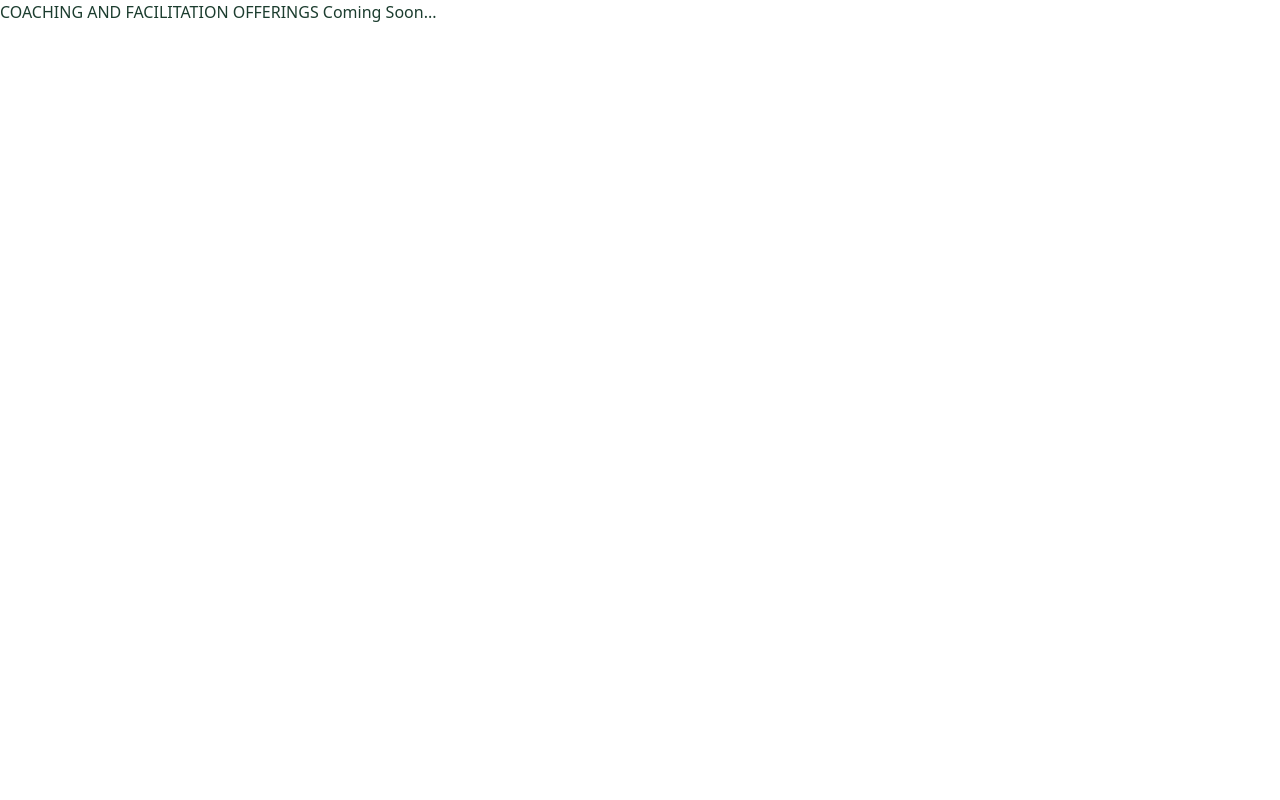
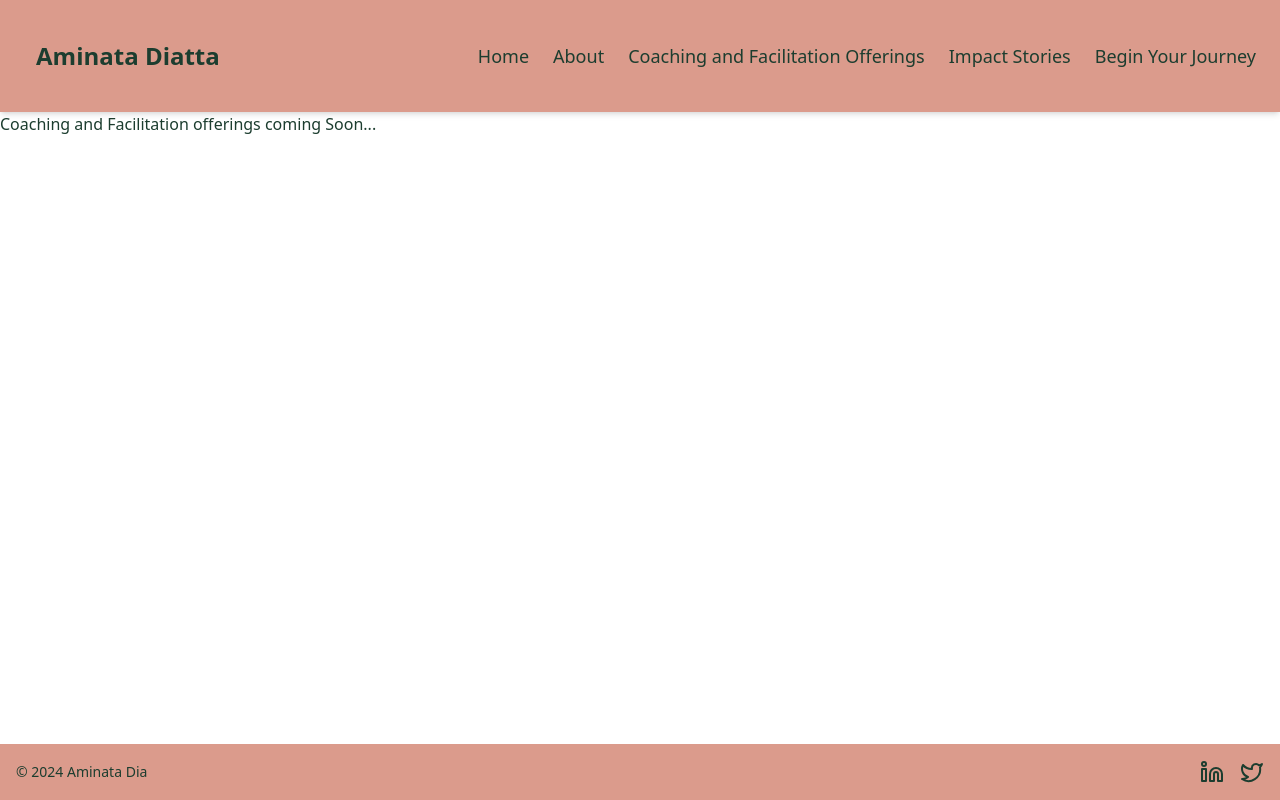
Before and after one commit to diattamo/add-coaching, a Next.js app: page /coaching-and-facilitation-offerings in a window 1280 px wide. Built offline with nearby package versions, Linux system fonts and the light colour scheme.

Commit message:
Refactorings + code simplifications

```diff
--- a/src/app/about/page.js
+++ b/src/app/about/page.js
@@ -1,18 +1,7 @@
 export default function About() {
-    return (
-      <h1>About Coming Soon...</h1>
-      // <>
-      //   <Head>
-      //     <title>ADD Coaching & Facilitation</title>
-      //     <meta name="description" content="Life Coaching and Facilitation" />
-      //     <meta name="viewport" content="width=device-width, initial-scale=1" />
-      //     <link rel="icon" href="/favicon.ico" />
-      //   </Head>
-      //   <Navbar/>
-      //   <main>
-      //     <h1>Services Coming Soon...</h1>
-      //   </main>
-      //   <Footer/>
-      // </>
-    );
-  }
+	return (
+		<main>
+			<h1>About Coming Soon...</h1>
+		</main>
+	);
+}
--- a/src/app/begin-your-journey/page.js
+++ b/src/app/begin-your-journey/page.js
@@ -1,18 +1,7 @@
 export default function Contact() {
-    return (
-      <h1>Contact Coming Soon...</h1>
-      // <>
-      //   <Head>
-      //     <title>ADD Coaching & Facilitation</title>
-      //     <meta name="description" content="Life Coaching and Facilitation" />
-      //     <meta name="viewport" content="width=device-width, initial-scale=1" />
-      //     <link rel="icon" href="/favicon.ico" />
-      //   </Head>
-      //   <Navbar/>
-      //   <main>
-      //     <h1>Services Coming Soon...</h1>
-      //   </main>
-      //   <Footer/>
-      // </>
-    );
-  }
+	return (
+		<main>
+			<h1>Contact Coming Soon...</h1>
+		</main>
+	);
+}
--- a/src/app/coaching-and-facilitation-offerings/page.js
+++ b/src/app/coaching-and-facilitation-offerings/page.js
@@ -1,22 +1,7 @@
-// import Head from 'next/head';
-// import Footer from '../components/Footer';
-// import Navbar from '../components/Navbar';
-
 export default function Offerings() {
-  return (
-    <h1>COACHING AND FACILITATION OFFERINGS Coming Soon...</h1>
-    // <>
-    //   <Head>
-    //     <title>ADD Coaching & Facilitation</title>
-    //     <meta name="description" content="Life Coaching and Facilitation" />
-    //     <meta name="viewport" content="width=device-width, initial-scale=1" />
-    //     <link rel="icon" href="/favicon.ico" />
-    //   </Head>
-    //   <Navbar/>
-    //   <main>
-    //     <h1>Services Coming Soon...</h1>
-    //   </main>
-    //   <Footer/>
-    // </>
-  );
+	return (
+		<main>
+			<h1>Coaching and Facilitation offerings coming Soon...</h1>
+		</main>
+	);
 }
--- a/src/app/globals.css
+++ b/src/app/globals.css
@@ -9,36 +9,41 @@
   --background: #ffffff;           /* Light background */
   --foreground: #1C3D2F;           /* Dark green foreground */
 
-  --primary: #1C3D2F;              /* Dark green */
-  --primary-foreground: #ffffff;   /* White on dark green */
-  --secondary: #DB9B8C;            /* Orange */
+	--primary: #db9b8c; /* Orange */
+	--primary-foreground: #ffffff; /* White on orange */
+	--secondary: #1c3d2f; /* Dark green */
 	--secondary-foreground: #ffffff; /* White on orange */
 
-  --muted: #f0f0f0;                /* Light grey for muted text */
-  --muted-foreground: #1C3D2F;     /* Dark green for muted text */
-  --border: #dddddd;               /* Light grey for borders */
-  --input: #f7f7f7;                /* Light grey for inputs */
-  --ring: #1C3D2F;                 /* Dark green for focus rings */
+	--muted: #f0f0f0; /* Light grey for muted text */
+	--muted-foreground: #1c3d2f; /* Dark green for muted text */
+	--border: #dddddd; /* Light grey for borders */
+	--input: #f7f7f7; /* Light grey for inputs */
+	--ring: #1c3d2f; /* Dark green for focus rings */
 }
 
-@media (prefers-color-scheme: light) {
+/* @media (prefers-color-scheme: light) {
   :root {
-    --background: #ffffff;         /* Light mode background */
-    --foreground: #1C3D2F;         /* Dark green foreground */
+    --background: #1c3d2f;
+    --foreground: #ffffff;
+
+    --primary: #db9b8c;
+    --primary-foreground: #1c3d2f;
+    --secondary: #1c3d2f;
+    --secondary-foreground: #ffffff;
   }
+} */
+
+/* @media (prefers-color-scheme: dark) {
+  :root {
+    --background: #1c3d2f;
+    --foreground: #ffffff;
+
+    --primary: #db9b8c;
+    --primary-foreground: #1c3d2f;
+    --secondary: #1c3d2f;
+    --secondary-foreground: #ffffff;
   }
-
-@media (prefers-color-scheme: dark) {
-  :root {
-    --background: #1C3D2F;         /* Dark green background */
-    --foreground: #ffffff;         /* White foreground for dark mode */
-
-    --primary: #DB9B8C;            /* Orange for primary in dark mode */
-    --primary-foreground: #1C3D2F; /* Dark green text on orange */
-    --secondary: #1C3D2F;          /* Dark green for secondary in dark mode */
-    --secondary-foreground: #ffffff; /* White text on dark green */
-  }
-}
+} */
 
 /* Base Styles */
 @layer base {
@@ -82,3 +87,10 @@ button:hover {
 	background-color: var(--primary);
 	color: var(--primary-foreground);
 }
+
+/* add styling to make main component flex 1 */
+main {
+	display: flex;
+	flex: 1;
+	flex-direction: column;
+}
--- a/src/app/impact-stories/page.js
+++ b/src/app/impact-stories/page.js
@@ -1,22 +1,7 @@
-// import Head from 'next/head';
-// import Footer from '../components/Footer';
-// import Navbar from '../components/Navbar';
-
 export default function Stories() {
-  return (
-    <h1>Impact Stories Coming Soon...</h1>
-    // <>
-    //   <Head>
-    //     <title>ADD Coaching & Facilitation</title>
-    //     <meta name="description" content="Life Coaching and Facilitation" />
-    //     <meta name="viewport" content="width=device-width, initial-scale=1" />
-    //     <link rel="icon" href="/favicon.ico" />
-    //   </Head>
-    //   <Navbar/>
-    //   <main>
-    //     <h1>Services Coming Soon...</h1>
-    //   </main>
-    //   <Footer/>
-    // </>
-  );
+	return (
+    <main>
+      <h1>Impact Stories Coming Soon...</h1>
+    </main>
+	);
 }
--- a/src/app/layout.js
+++ b/src/app/layout.js
@@ -2,6 +2,8 @@
 
 import localFont from 'next/font/local';
 import './globals.css';
+import SiteHeader from '@/components/SIteHeader';
+import Footer from '@/components/Footer';
 
 // Import the Geist Sans and Geist Mono fonts
 const geistSans = localFont({
@@ -28,7 +30,9 @@ export default function RootLayout({ children }) {
       <body
         className={`min-h-screen flex flex-col ${geistSans.variable} ${geistMono.variable} antialiased bg-[var(--background)] text-[var(--foreground)]`}
       >
-        {children}
+        <SiteHeader />
+          {children}
+        <Footer />
       </body>
     </html>
   );
--- a/src/app/page.js
+++ b/src/app/page.js
@@ -1,59 +1,46 @@
-// pages/Home.js
-
-import Head from 'next/head';
-import Footer from '../components/Footer';
-import Navbar from '../components/Navbar';
-
 export default function Home() {
 	return (
-    <>
-      <Head>
-        <title>ADD Coaching & Facilitation</title>
-        <meta name="description" content="Life Coaching and Facilitation" />
-        <meta name="viewport" content="width=device-width, initial-scale=1" />
-        <link rel="icon" href="/favicon.ico" />
-      </Head>
-      <Navbar />
-      <main className="bg-[var(--background)] text-[var(--foreground)] min-h-screen">
+		<main className='bg-[var(--background)] text-[var(--foreground)] min-h-screen'>
 			{/* Neutral Background Sections */}
-        <section className="py-16 px-8 bg-gray-50 text-[var(--foreground)]">
-          <div className="container mx-auto">
-            <h1 className="text-5xl font-bold mb-6 text-[var(--secondary)]">
+			<section className='py-16 px-8 bg-gray-50 text-[var(--foreground)]'>
+				<div className='container mx-auto'>
+					<h1 className='text-5xl font-bold mb-6 text-[var(--secondary)]'>
 						Welcome to ADD Coaching &amp; Facilitation
 					</h1>
-            <p className="text-lg leading-relaxed text-gray-700">
-              We specialize in building sustainable relationships through life coaching and facilitation.
-              Our goal is to help you cultivate holistic connections and foster growth in both personal
-              and professional spheres.
+					<p className='text-lg leading-relaxed text-gray-700'>
+						We specialize in building sustainable relationships through life
+						coaching and facilitation. Our goal is to help you cultivate
+						holistic connections and foster growth in both personal and
+						professional spheres.
 					</p>
 				</div>
 			</section>
 
-        <section className="py-16 px-8 bg-gray-50 text-[var(--foreground)]">
-          <div className="container mx-auto">
-            <h2 className="text-4xl font-bold mb-6 text-[var(--secondary)]">
+			<section className='py-16 px-8 bg-gray-50 text-[var(--foreground)]'>
+				<div className='container mx-auto'>
+					<h2 className='text-4xl font-bold mb-6 text-[var(--secondary)]'>
 						Our Services
 					</h2>
-            <p className="text-lg leading-relaxed text-gray-700">
-              Whether you're looking for personal growth, family reconciliation, or leadership facilitation,
-              we offer a variety of coaching services to meet your needs.
+					<p className='text-lg leading-relaxed text-gray-700'>
+						Whether you're looking for personal growth, family reconciliation,
+						or leadership facilitation, we offer a variety of coaching services
+						to meet your needs.
 					</p>
 				</div>
 			</section>
 
-        <section className="py-16 px-8 bg-gray-50 text-[var(--foreground)]">
-          <div className="container mx-auto">
-            <h2 className="text-4xl font-bold mb-6 text-[var(--secondary)]">
+			<section className='py-16 px-8 bg-gray-50 text-[var(--foreground)]'>
+				<div className='container mx-auto'>
+					<h2 className='text-4xl font-bold mb-6 text-[var(--secondary)]'>
 						Why Choose Us?
 					</h2>
-            <p className="text-lg leading-relaxed text-gray-700">
-              At ADD Coaching &amp; Facilitation, we emphasize authenticity, sustainability, and long-term
-              development in every relationship we help cultivate.
+					<p className='text-lg leading-relaxed text-gray-700'>
+						At ADD Coaching &amp; Facilitation, we emphasize authenticity,
+						sustainability, and long-term development in every relationship we
+						help cultivate.
 					</p>
 				</div>
 			</section>
 		</main>
-      <Footer />
-    </>
 	);
 }
--- /dev/null
+++ b/src/components/SiteHeader.js
@@ -0,0 +1,16 @@
+import Head from 'next/head';
+import Navbar from './Navbar';
+
+export default function SiteHeader() {
+	return (
+		<>
+			<Head>
+				<title>ADD Coaching & Facilitation</title>
+				<meta name='description' content='Life Coaching and Facilitation' />
+				<meta name='viewport' content='width=device-width, initial-scale=1' />
+				<link rel='icon' href='/favicon.ico' />
+			</Head>
+			<Navbar />
+		</>
+	);
+}
```
Lines whose indentation alone changed are shown as unchanged.
